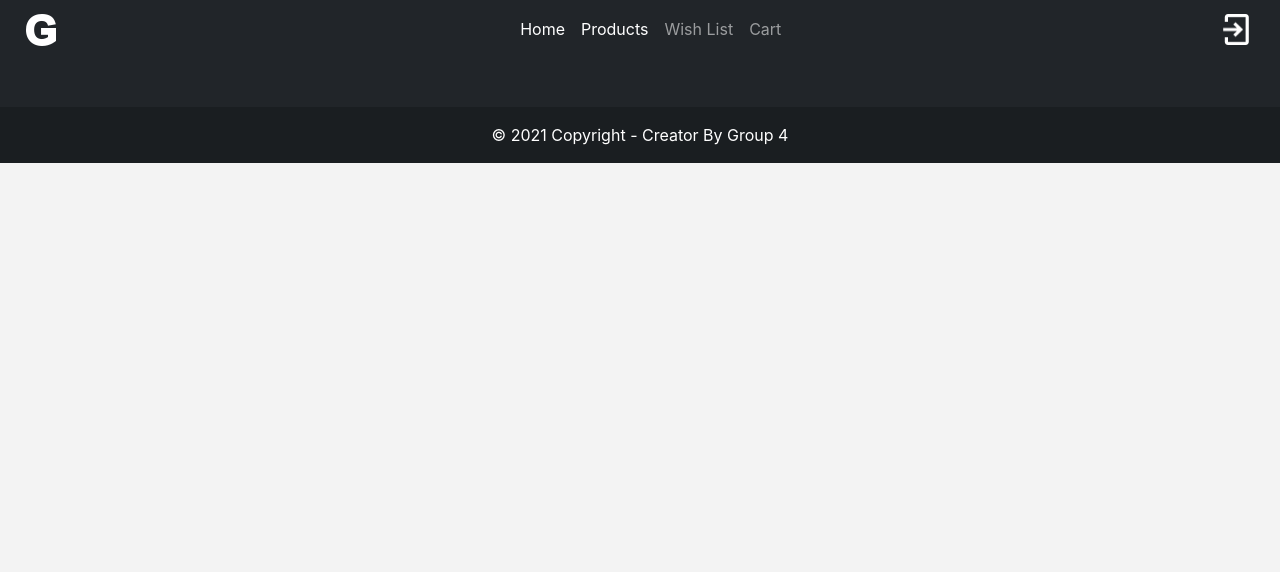
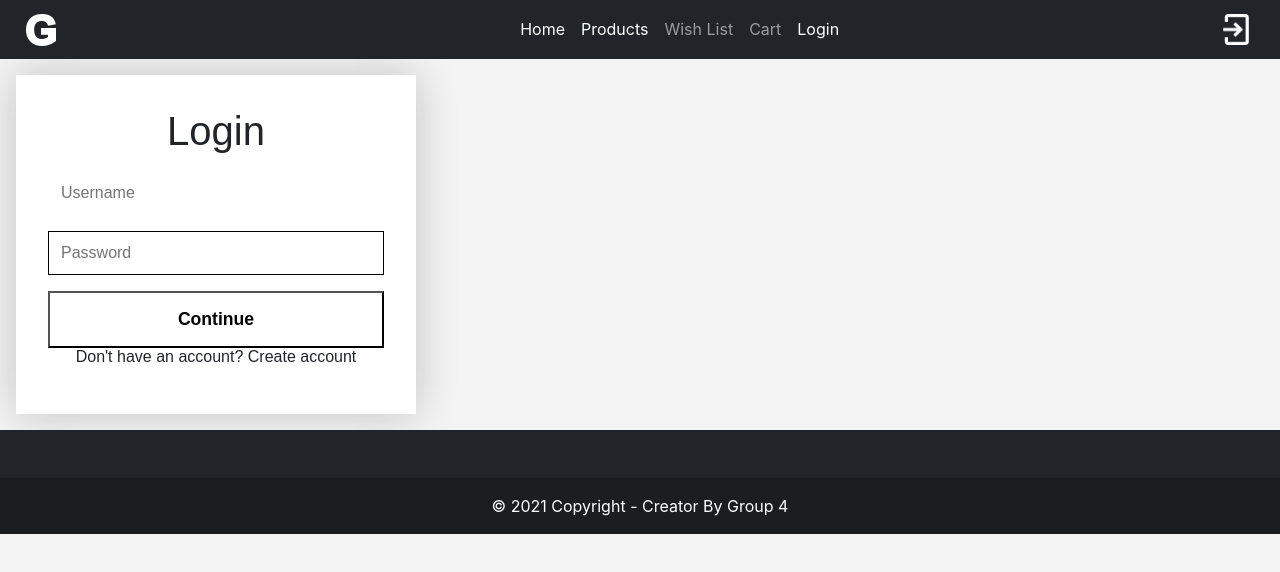
Before and after one commit to Tuwaiq-Group-3/Group_3_Project, a React (Create React App) app in the folder group_4_project/: page /Users in a window 1280 px wide. Shown: the top 572 px of the page. Built offline with nearby package versions, Linux system fonts and the light colour scheme.

Commit message:
sign in up page

```diff
--- a/group_4_project/src/App.js
+++ b/group_4_project/src/App.js
@@ -17,6 +17,7 @@ function App() {
           {/* <Route path="/" element={<Home />} /> */}
           <Route path="/products" element={<Products />} />
           <Route path="/details/:id" element={<Details />} />
+          <Route path="/Users" element={<Users />} />
       </Routes>
 
       <Footer />
--- a/group_4_project/src/Components/Navbar.js
+++ b/group_4_project/src/Components/Navbar.js
@@ -33,6 +33,9 @@ function Navbar() {
           <li className="nav-item">
             <a className="nav-link" href="#" >Cart</a>
           </li>
+          <li className="nav-item">
+            <a className="nav-link active" aria-current="page" href="/Users" >Login</a>
+        </li>
         </ul>
         <div className="d-flex">
         <a className="navbar-brand" href="#" ><img src={login} className="img-fluid" /></a>
--- a/group_4_project/src/Components/Users.js
+++ b/group_4_project/src/Components/Users.js
@@ -1,22 +1,137 @@
 import {useSelector,useDispatch} from 'react-redux';
 import {setUsers} from './Users/Action';
+import {setId} from './Users/Action'
+import './login.css'
+import { useState } from 'react';
 
-const Users = (user) =>{
-    console.log("in users file");
-  const  dipatch=useDispatch();
+const Users = () =>{
+
+const  dipatch=useDispatch();
+const [userName,setUserName]=useState('');
+const [password,setPassword1]=useState('');
+const [password2,setPassword2]=useState('');
+const [users,setUser]=useState('');
+
 
     const state =useSelector((state)=>{
+
 return {
     users:state.userReducer.users,
 }
     })
 
 
-const action =setUsers(user);
+
+const name=(e)=>{
+    setUserName(e.target.value)
+}
+
+const setPassword=(e)=>{
+    setPassword1(e.target.value)
+}
+
+const setPasswords2=(e)=>{
+    setPassword2(e.target.value)
+}
+
+const signUpUser=(e)=>{
+   if(password2===password){
+       console.log("password match");
+       setUser({name:userName,password: password})
+       const action = setUsers(users);
 dipatch(action)
+    }else
+    console.log("password not match !!!");
+}
+
+console.log(users);
+const login=()=>{
+state.users.users.map((e)=>{
+    if(e.name==userName &&e.password==password){
+        const action = setId(e.id);
+        dipatch(action)
+        console.log(" login yes: "+e.id);
+    }else
+    console.log(" login Noooo");
+return <h1>hi user</h1>
+})
+
+}
+
+
+
+const loginForm = document.querySelector("#login");
+const createAccountForm = document.querySelector("#createAccount")
+
+const createAcountClick=()=>{
+    loginForm.classList.add("form-hidden");
+    createAccountForm.classList.remove("form-hidden");
+}
+
+const loginClick=()=>{
+    loginForm.classList.remove("form-hidden");
+    createAccountForm.classList.add("form-hidden");
+}
+
+
+
 
 return (
-    <p>in users page</p>
+    <>
+    <div className="continer">
+    <form className="form   " id="login">
+        <h1 className="form_title">Login</h1>
+        <div className="form_message form_message-error m-hidden ">invalid username or password combination</div>
+
+        <div className="form_input_group">
+            <input type="text" className="form_input " id='userN' onChange={name} autoFocus placeholder='Username' required/>
+            <div className="form_input_error-message"> </div>
+        </div>
+
+        <div className="form_input_group">
+            <input type="password" className="form_input " id='passwordUser'onChange={setPassword} autoFocus placeholder='Password' required/>
+            <div className="form_input_error-message"></div>
+        </div>
+
+        <button className="form_button" id="log1" type='button'  onClick={login}>Continue</button>
+
+        <p className="form_text">
+            <a className="form_link" href="#" id="linkCreateAccount" onClick={createAcountClick}>Don't have an account? Create account </a>
+        </p>
+
+    </form>
+
+    <form  className="form form-hidden" id="createAccount">
+        <h1 className="form_title">Create Account</h1>
+        <div className="form_message form_message-error"></div>
+
+        <div className="form_input_group">
+        <input type="text" className="form_input " id='newUserName'onChange={name} autoFocus placeholder='Username' required />
+            <div className="form_input_error-message"> </div>
+        </div>
+
+        <div className="form_input_group">
+            <input type="password" id='passwordNewUser' className="form_input " onChange={setPassword}autoFocus placeholder='Password' required/>
+            <div className="form_input_error-message"></div>
+        </div>
+
+        <div className="form_input_group">
+            <input type="password" className="form_input " id='passwordNewUser2'  onChange={setPasswords2} autoFocus placeholder='Confirem Password' required/>
+            <div className="form_input_error-message m-hidden">Password not match</div>
+        </div>
+
+        <button className="form_button" type="button"  onClick={signUpUser}>Continue</button>
+
+        <p className="form_text">
+            <a className="form_link" href="#" id="linkLogin" onClick={loginClick}>Already have an account? Login</a>
+        </p>
+
+
+    </form>
+
+
+</div>
+</>
 )
 }
 
--- a/group_4_project/src/Components/Users/Action.js
+++ b/group_4_project/src/Components/Users/Action.js
@@ -1,7 +1,17 @@
 export const setUsers = (users) => {
     // users: is an array of user objects
+  //console.log("inaction: "+ users.name);
     return {
       type: "SET_USERS",
       payload: users,
     };
   };
+
+
+  export const setId = (id) => {
+
+    return {
+      type: "SET_ID",
+      payload: id,
+    };
+  };
--- a/group_4_project/src/Components/Users/reducer.js
+++ b/group_4_project/src/Components/Users/reducer.js
@@ -1,13 +1,38 @@
 const initialState= {
-    users:[],
+    users:{users:[
+        {
+        id:100,
+        name: "user1",
+        password: "1",
+        }
+    ],
+    }
 }
 
 const userReducer= (state=initialState , {type,payload})=>{
+
+
+
     switch (type) {
-        case "addUser":
-            return {
-                users: payload,
+        case "SET_USERS":
+
+            let l=((state.users.users.length-1))
+            console.log(state.users.users);
+              let
+                user = {
+                   id:parseInt(state.users.users[l].id)+1,
+                   name:payload.name,
+                   password: payload.password,
+               }
+
+            return { users:{
+                users:[...state.users.users,user]}
             }
+
+            case "SET_ID":
+                return{
+                    id:payload,
+                }
 
         default:
             return state;
@@ -15,4 +40,5 @@ const userReducer= (state=initialState , {type,payload})=>{
 
 }
 
+
 export default userReducer;
--- /dev/null
+++ b/group_4_project/src/Components/login.css
@@ -0,0 +1,131 @@
+.loginDiv,.p{
+
+    text-align: center;
+}
+
+/* body {
+    /* --color: #009579;
+    --color-primary: #14947c;
+    --color-primary-dark: #007f67;
+    --color-secondary: #252c6a;
+    --color-error: #cc3333;
+    --color-susccess: #4bb544;
+    --border-radius: 4px;
+    margin: 0;
+    height: 100vh; */
+    /* padding: 100; */
+    /* display: flex; */
+    /* align-items: center;
+    justify-content: center;
+    font-size: 18px;
+    text-align: center; */
+    /* background: rgb(166, 197, 145);
+    background-size: 100%;} */
+
+
+.continer {
+    width: 400px;
+    max-width: 400px;
+    margin: 1rem;
+    padding: 2rem;
+    box-shadow: 0 0 40px rgb(0, 0, 0, 0.2);
+    border-radius: var(--border-radius);
+    background: white;
+}
+
+.continer,
+.form_input {
+    font: 500 1rem 'Quicksand', sans-serif;
+}
+
+.form-hidden,
+.m-hidden {
+    display: none;
+}
+
+.form>*:first-child {
+    margin-bottom: 1rem;
+}
+
+.form_title {
+    margin-bottom: 2rem;
+    text-align: center;
+}
+
+.form_message {
+    text-align: center;
+    margin-bottom: 0;
+}
+
+.form_message-success {
+    color: var(--color-susccess);
+}
+
+.form_message-error {
+    color: var(--color-error);
+}
+
+.form_input_group {
+    margin-bottom: 1rem;
+}
+
+.form_input {
+    display: block;
+    width: 100%;
+    padding: 0.75rem;
+    box-sizing: border-box;
+    border-radius: var(--border-radius);
+    border: 1px solid white;
+    outline: white;
+    transition: background 0.2s, border-color0.2s;
+}
+
+.form_input:focus {
+    border-color: var(--color-primary);
+    background: white;
+}
+
+.form_input_error {
+    color: var(--color-error);
+    border-color: var(--color-error);
+}
+
+.form_input_error-message {
+    margin-top: 0.5rem;
+    font-size: 0.85rem;
+    color: var(--color-error);
+}
+
+.form_button {
+    width: 100%;
+    padding: 1rem 2rem;
+    font-weight: bold;
+    font-size: 1.1rem;
+    color: black;
+    border-radius: var(--border-radius);
+    outline: none;
+    cursor: pointer;
+    background: var(--color-primary);
+}
+
+.form_button:hover {
+    background: var(--color-primary-dark);
+}
+
+.form_button:active {
+    transform: scale(0.98);
+}
+
+.form_text {
+    text-align: center;
+}
+
+.form_link {
+    color: var(--color-secondary);
+    text-decoration: none;
+    cursor: pointer;
+}
+
+.form_link:hover {
+    text-decoration: underline;
+}
```
Also changed, not shown: 1 other file (tests, documents, lock files or other folders).
